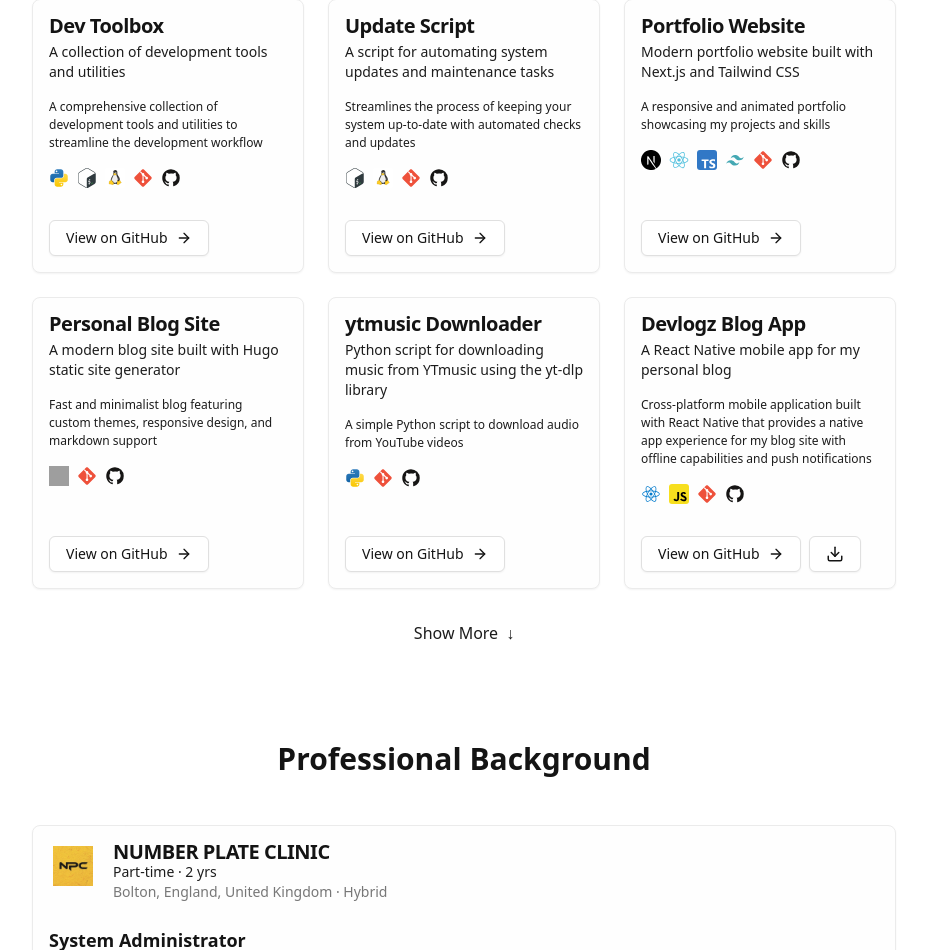
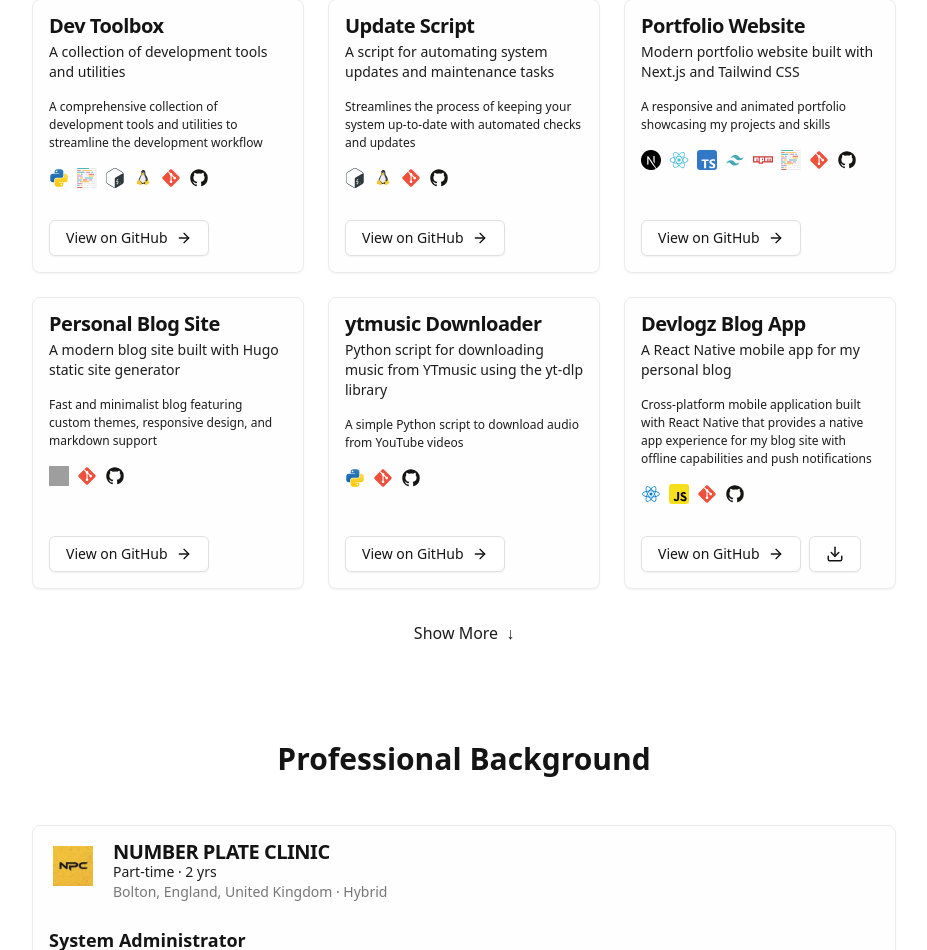
Before and after one commit to vit-zeeshan/portfolio3, a Next.js app: page / in a window 1280 px wide. Shown: the part 963-1913 px from the top of the page, without its empty margins (176-1103 px from the left). Built offline with nearby package versions, Linux system fonts and the light colour scheme; grey boxes are pictures that could not be loaded.

Commit message:
Update NPM and Prettier icons in project technologies

```diff
--- a/src/app/page.tsx
+++ b/src/app/page.tsx
@@ -63,6 +63,7 @@ export default function Page() {
       link: "https://github.com/fernand3z/dev-toolbox",
       technologies: [
         { name: "Python", icon: "/icons/python-svgrepo-com.svg" },
+        { name: "Prettier", icon: "/icons/prettier-svgrepo-com.svg" },
         { name: "Bash", icon: "/icons/bash-icon-svgrepo-com.svg" },
         { name: "Linux", icon: "/icons/linux-svgrepo-com(1).svg" },
         { name: "Git", icon: "/icons/git-svgrepo-com.svg" },
@@ -91,6 +92,8 @@ export default function Page() {
         { name: "React", icon: "/icons/react-svgrepo-com.svg" },
         { name: "TypeScript", icon: "/icons/typescript-svgrepo-com.svg" },
         { name: "Tailwind", icon: "/icons/tailwind-svgrepo-com.svg" },
+        { name: "NPM", icon: "/icons/npm.svg" },
+        { name: "Prettier", icon: "/icons/prettier-svgrepo-com.svg" },
         { name: "Git", icon: "/icons/git-svgrepo-com.svg" },
         { name: "GitHub", icon: "/icons/github-svgrepo-com.svg" }
       ]
@@ -294,7 +297,7 @@ export default function Page() {
                     { name: "NPM", icon: "/icons/npm-svgrepo-com.svg" },
                     { name: "Hugo", icon: "/icons/hugo-svgrepo-com.svg" },
                     { name: "WordPress", icon: "/icons/wordpress-color-svgrepo-com.svg" },
-                    { name: "Deno", icon: "/icons/Deno_Logo_2024.svg" }
+                    { name: "Deno", icon: "/icons/Deno_Logo_2024.svg" },
                   ].map((tech: { name: string; icon: string }, index: number) => (
                     <div key={index} className="flex items-center gap-2">
                       <Image
```
Also changed, not shown: public/icons/npm-svgrepo-com.svg, public/icons/npm.svg (added).
